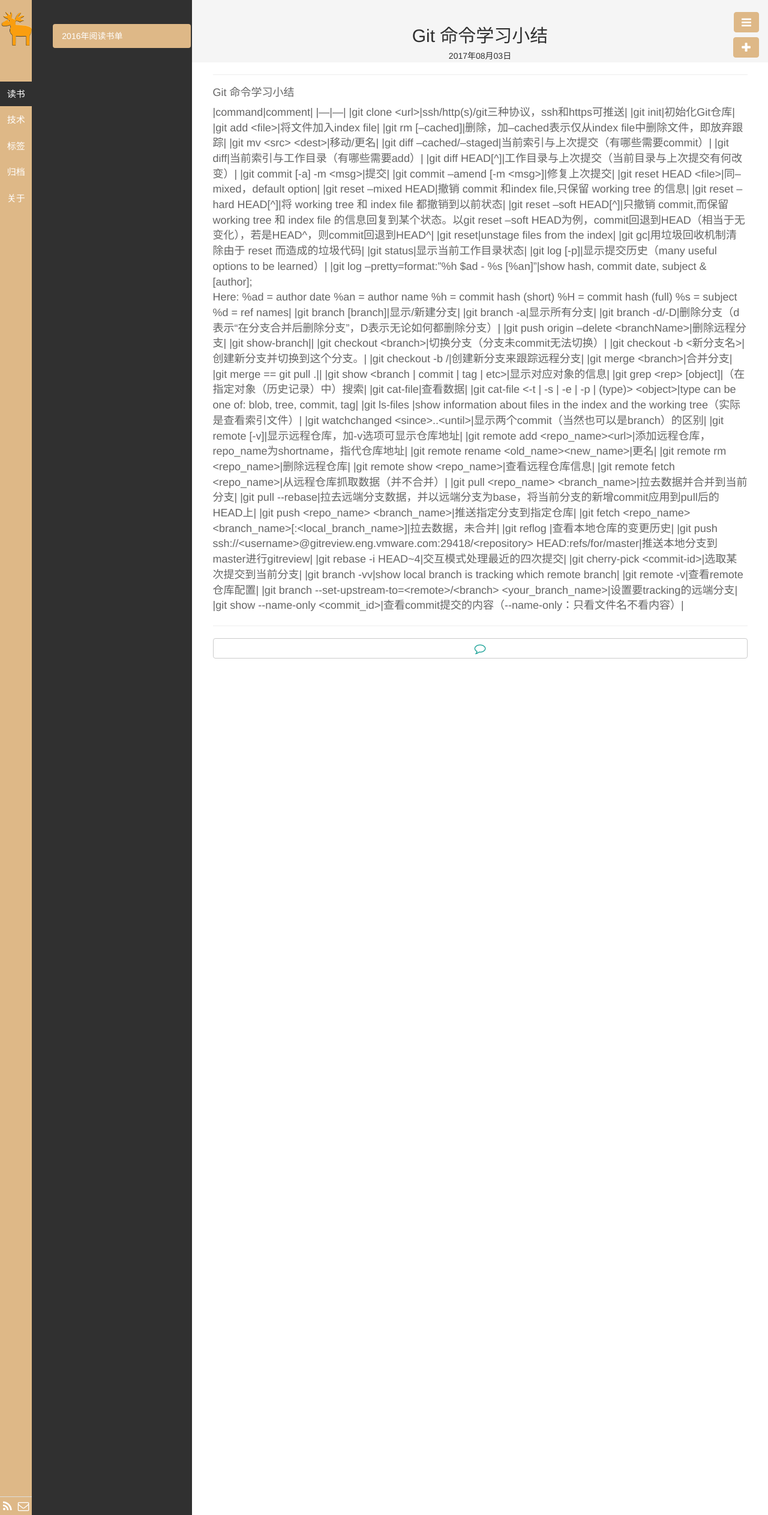
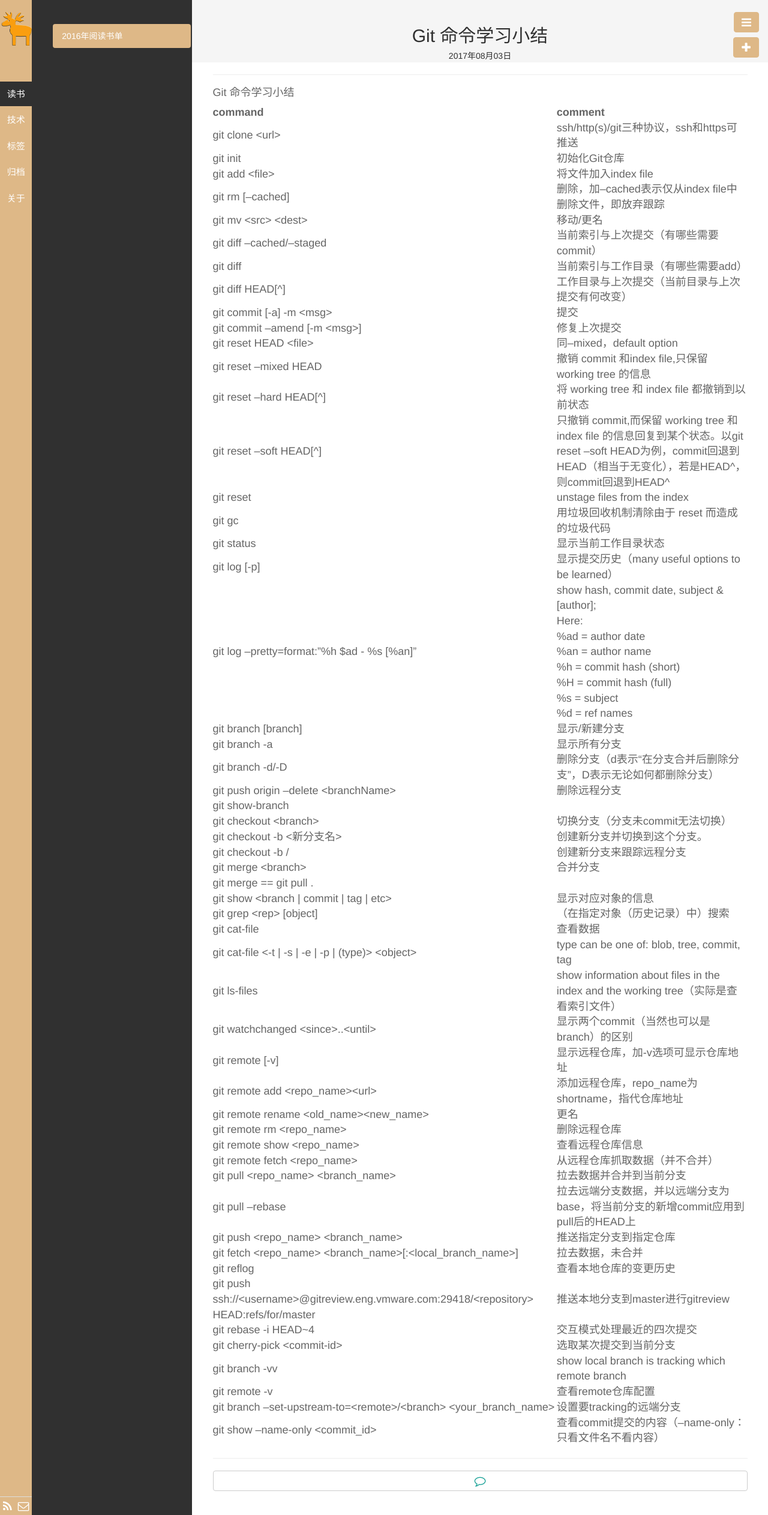
Before and after one commit to qhdwhy184/qhdwhy184.github.io, a Jekyll site: the page built from _posts/技术/2017-08-03-Git命令学习小结.md, in a window 1280 px wide. Shown: the whole page at 60% size. Built offline with Jekyll 4.4.1, drawn with Linux system fonts in a browser that asks for light colours.

```diff
--- a/_posts/技术/2017-08-03-Git命令学习小结.md
+++ b/_posts/技术/2017-08-03-Git命令学习小结.md
@@ -31,13 +31,7 @@ description:
 |git gc|用垃圾回收机制清除由于 reset 而造成的垃圾代码|
 |git status|显示当前工作目录状态|
 |git log [-p]|显示提交历史（many useful options to be learned）|
-|git log --pretty=format:"%h $ad - %s [%an]"|show hash, commit date, subject & [author]; <br/>Here:
-%ad = author date
-%an = author name
-%h = commit hash (short)
-%H = commit hash (full)
-%s = subject
-%d = ref names|
+|git log --pretty=format:"%h $ad - %s [%an]"|show hash, commit date, subject & [author]; <br/>Here:<br/>%ad = author date<br/>%an = author name<br/>%h = commit hash (short)<br/>%H = commit hash (full)<br/>%s = subject<br/>%d = ref names|
 |git branch [branch]|显示/新建分支|
 |git branch -a|显示所有分支|
 |git branch -d/-D|删除分支（d表示“在分支合并后删除分支”，D表示无论如何都删除分支）|
```
